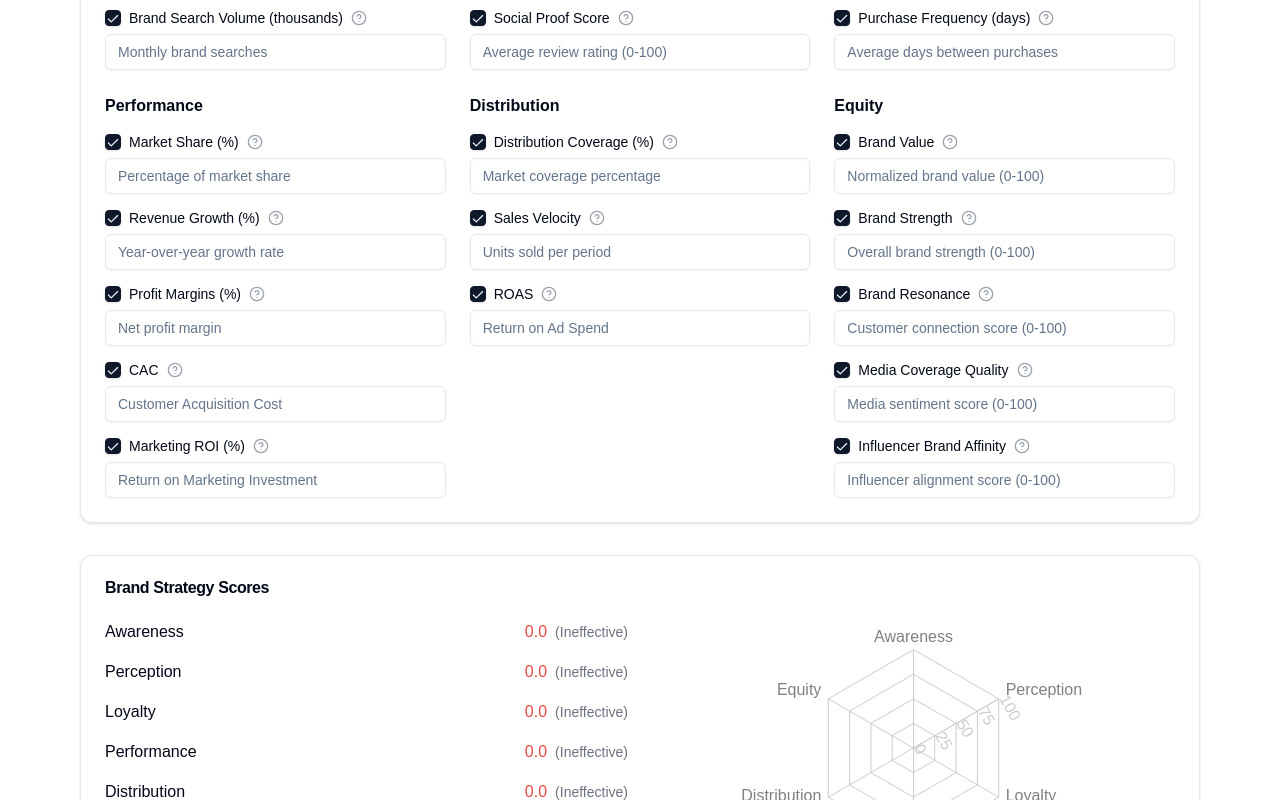
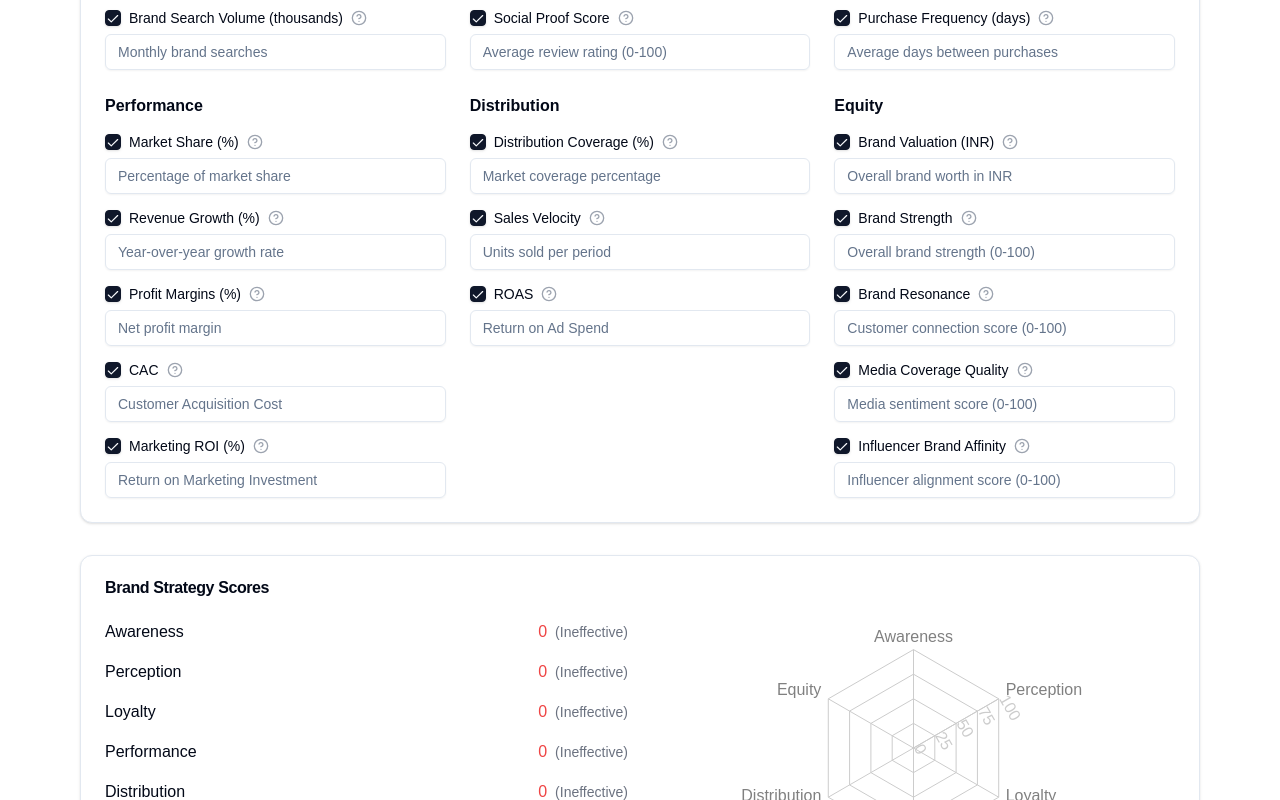
Before and after one commit to lmbdigital/basirah, a Next.js app: page / in a window 1280 px wide. Shown: the part 740-1540 px from the top of the page. Built offline with nearby package versions, Linux system fonts and the light colour scheme.

Commit message:
Initial commit from your app

```diff
--- a/src/components/BrandStrategyCalculator.tsx
+++ b/src/components/BrandStrategyCalculator.tsx
@@ -179,7 +179,7 @@ const BrandStrategyCalculator = () => {
           roas: { label: 'ROAS', weight: 0.04, placeholder: 'Return on Ad Spend' }
         },
         equity: {
-      brandValue: { label: 'Brand Value', weight: 0.03, placeholder: 'Normalized brand value (0-100)' },
+          brandValue: { label: 'Brand Valuation (INR)', weight: 0.03, placeholder: 'Overall brand worth in INR' },
           brandStrength: { label: 'Brand Strength', weight: 0.03, placeholder: 'Overall brand strength (0-100)' },
           brandResonance: { label: 'Brand Resonance', weight: 0.03, placeholder: 'Customer connection score (0-100)' },
           mediaCoverage: { label: 'Media Coverage Quality', weight: 0.03, placeholder: 'Media sentiment score (0-100)' },
@@ -279,7 +279,7 @@ const BrandStrategyCalculator = () => {
               case 'timeBetweenPurchases':
                 return Math.max(0, 100 - (numValue / 3));
               case 'cac':
-            return Math.max(0, 100 - (numValue / 5));
+                return Math.max(0, 100 - (numValue / 1000));
               case 'revenueGrowth':
               case 'marketingROI':
               case 'roas':
@@ -461,7 +461,7 @@ const BrandStrategyCalculator = () => {
                     <div key={category} className="flex items-center justify-between">
                       <span className="capitalize">{category}</span>
                       <div className="flex items-center gap-2">
-                    <span className={color}>{score.toFixed(1)}</span>
+                        <span className={color}>{score.toFixed(0)}</span>
                         <span className="text-sm text-gray-500">({label})</span>
                       </div>
                     </div>
@@ -475,7 +475,7 @@ const BrandStrategyCalculator = () => {
                     .filter(([category]) => category !== 'overall')
                     .map(([category, value]) => ({
                       name: category.charAt(0).toUpperCase() + category.slice(1),
-                  value
+                      value: value.toFixed(0)
                     }))}>
                     <PolarGrid />
                     <PolarAngleAxis dataKey="name" />
@@ -547,7 +547,7 @@ const BrandStrategyCalculator = () => {
                                   <div key={category} className="flex items-center justify-between">
                                     <span className="capitalize">{category}</span>
                                     <div className="flex items-center gap-2">
-                                  <span className={color}>{score.toFixed(1)}</span>
+                                      <span className={color}>{score.toFixed(0)}</span>
                                       <span className="text-sm text-gray-500">({label})</span>
                                     </div>
                                   </div>
@@ -560,7 +560,7 @@ const BrandStrategyCalculator = () => {
                                 .filter(([category]) => category !== 'overall')
                                 .map(([category, value]) => ({
                                   name: category.charAt(0).toUpperCase() + category.slice(1),
-                              value
+                                  value: value.toFixed(0)
                                 }))}>
                                 <PolarGrid />
                                 <PolarAngleAxis dataKey="name" />
```
Lines whose indentation alone changed are shown as unchanged.
